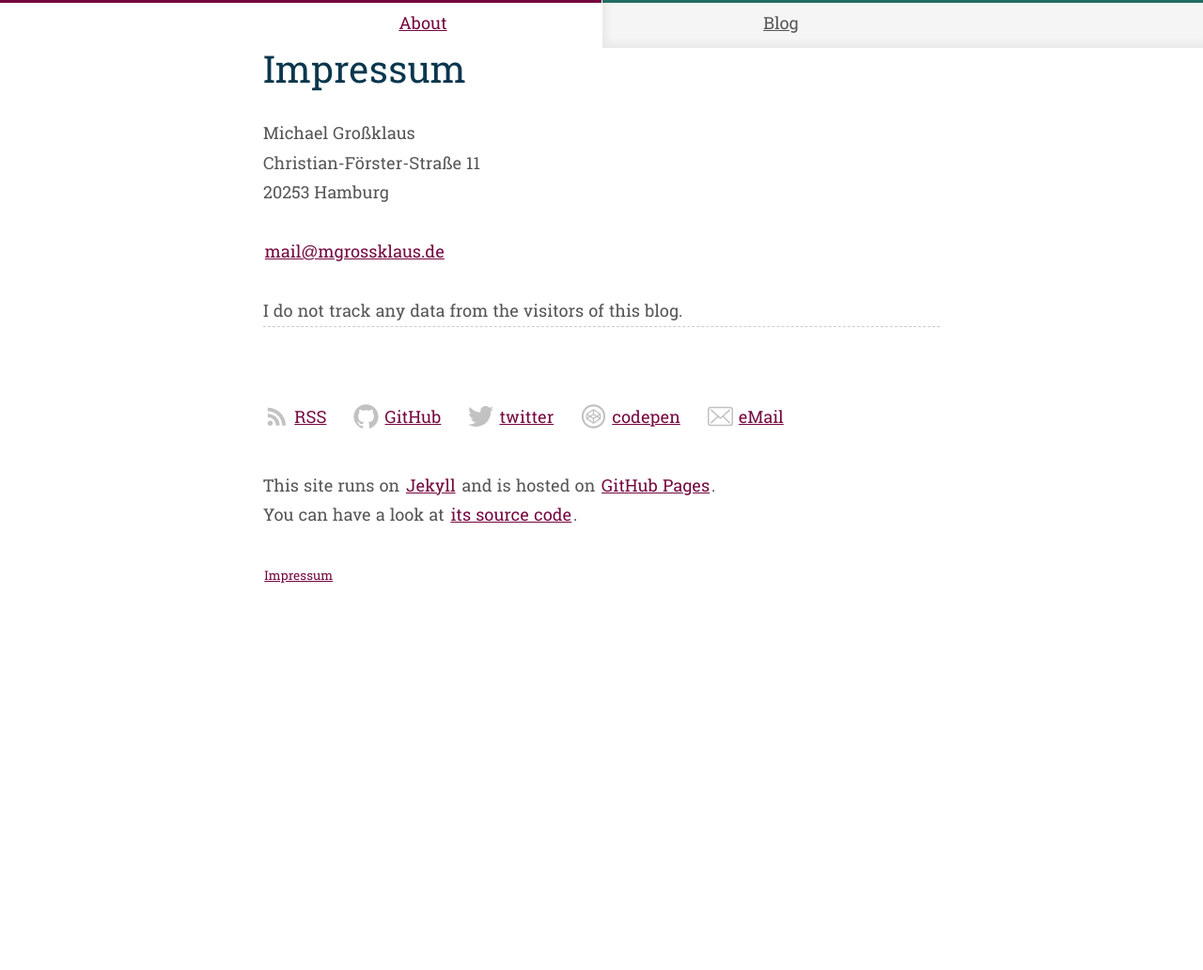
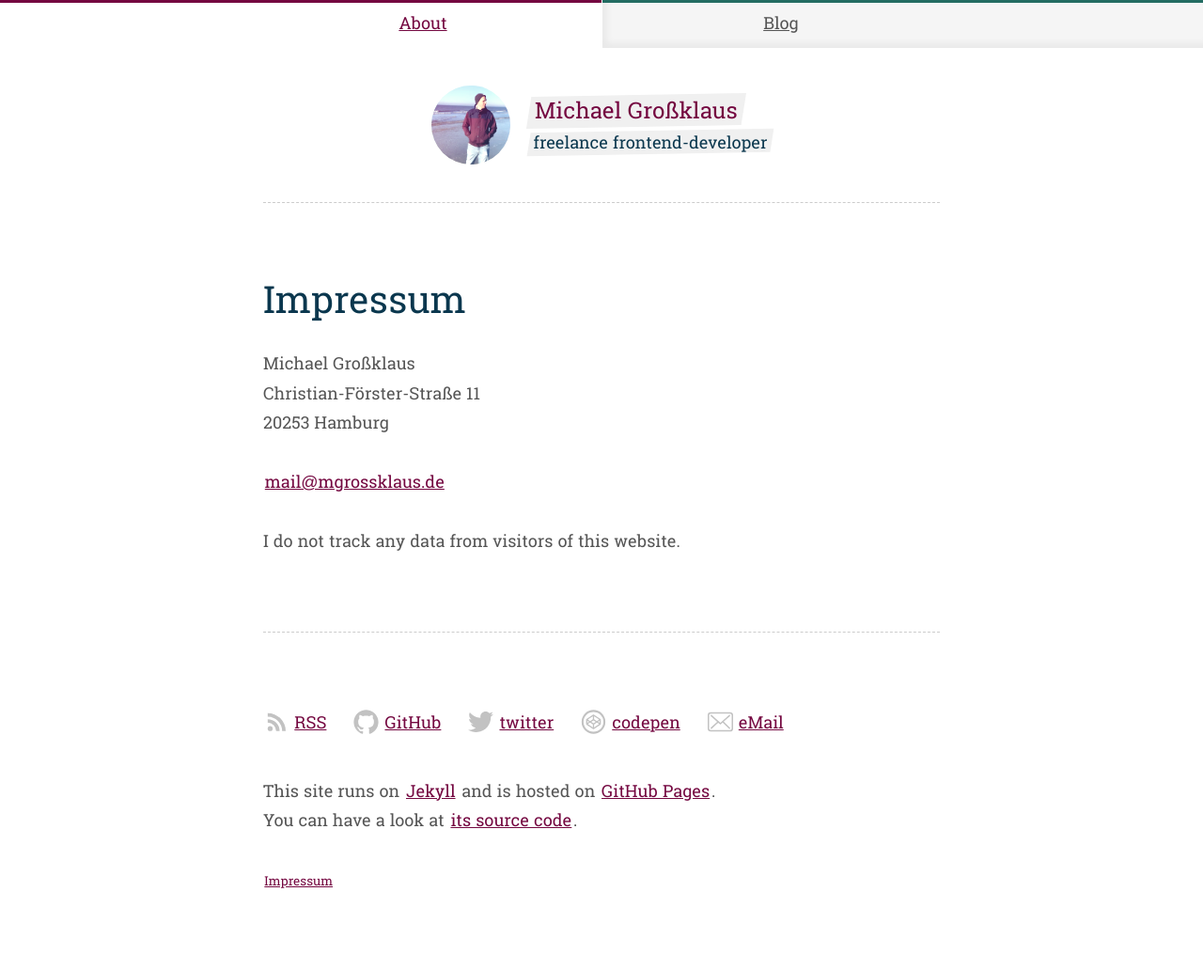
Before and after one commit to mgrsskls/blog, a Jekyll site: the page built from legal-notice.html, in a window 1280 px wide. Shown: the whole page at 94% size. Built offline with Jekyll 4.4.1, drawn with Linux system fonts in a browser that asks for light colours; before the commit the page ends 900 px from its top, so only the background shows below that.

Commit message:
Fix imprint layout

```diff
--- a/_includes/css/header.css
+++ b/_includes/css/header.css
@@ -7,11 +7,11 @@
   padding: calc(var(--headerSpacing) - 2rem) 0 var(--headerSpacing);
 }
 
-.Header--blog {
+.Header--small {
   --headerSpacing: calc(var(--spacing) / 2);
 }
 
-.Header:not(.Header--blog) {
+.Header:not(.Header--small) {
   --headerSpacing: var(--spacing);
 }
 
@@ -82,8 +82,8 @@
   top: 0;
 }
 
-.Header--blog .Header-title,
-.Header--blog .Header-image {
+.Header--small .Header-title,
+.Header--small .Header-image {
   margin-left: var(--headerSpacing-x);
   margin-right: var(--headerSpacing-x);
 }
@@ -105,20 +105,20 @@
     --headerSpacing-x: 0.5rem;
   }
 
-  .Header--blog .Header-title {
+  .Header--small .Header-title {
     align-items: flex-start;
     font-size: 0.75em;
   }
 
-  .Header--blog .Header-image {
+  .Header--small .Header-image {
     --size: 2em;
   }
 
-  .Header:not(.Header--blog) .Header-title {
+  .Header:not(.Header--small) .Header-title {
     align-items: center;
   }
 
-  .Header:not(.Header--blog) .Header-image {
+  .Header:not(.Header--small) .Header-image {
     --size: 4em;
   }
 }
@@ -129,43 +129,43 @@
     --headerSpacing-x: 1rem;
   }
 
-  .Header--blog {
+  .Header--small {
     --fontSize: 2.4;
   }
 
-  .Header:not(.Header--blog) {
+  .Header:not(.Header--small) {
     --fontSize: 4.2;
 
     justify-content: center;
   }
 
-  .Header:not(.Header--blog) .Header-title,
-  .Header:not(.Header--blog) .Header-image {
+  .Header--small .Header-title {
+    align-items: flex-start;
+  }
+
+  .Header--small .Header-image {
+    --size: 3.5em;
+  }
+
+  .Header:not(.Header--small) .Header-title,
+  .Header:not(.Header--small) .Header-image {
     margin-left: var(--headerSpacing-x);
     margin-right: var(--headerSpacing-x);
   }
 
-  .Header--blog .Header-title {
-    align-items: flex-start;
-  }
-
-  .Header:not(.Header--blog) .Header-title {
+  .Header:not(.Header--small) .Header-title {
     align-items: center;
   }
 
-  .Header--blog .Header-titleItem--occupation {
+  .Header--small .Header-titleItem--occupation {
     font-size: 0.75em;
   }
 
-  .Header:not(.Header--blog) .Header-titleItem--occupation {
+  .Header:not(.Header--small) .Header-titleItem--occupation {
     font-size: 0.6em;
   }
 
-  .Header--blog .Header-image {
-    --size: 3.5em;
-  }
-
-  .Header:not(.Header--blog) .Header-image {
+  .Header:not(.Header--small) .Header-image {
     --size: 4.761904762em;
   }
 }
--- a/_includes/header.html
+++ b/_includes/header.html
@@ -1,5 +1,5 @@
-<header class="Header{% if include.current == 'blog' %} Header--blog{% endif %}">
-  {% if include.current == "blog" %}
+<header class="Header{% if include.small %} Header--small{% endif %}">
+  {% if include.small %}
     <div class="Header-title">
   {% else %}
     <h1 class="Header-title">
@@ -10,7 +10,7 @@
     <em class="Header-titleItem Header-titleItem--occupation">
       freelance frontend-developer
     </em>
-  {% if include.current == "blog" %}
+  {% if include.small %}
     </div>
   {% else %}
     </h1>
@@ -19,7 +19,7 @@
     <source srcset="/assets/me{% if include.current == 'blog' %}-blog{% endif %}.webp" type="image/webp" />
     <img
       class="Header-imageElement"
-      src="/assets/me{% if include.current == 'blog' %}-blog{% endif %}.jpg"
+      src="/assets/me{% if include.small %}-blog{% endif %}.jpg"
       alt="Photo of Michael Großklaus"
     />
   </picture>
--- a/_layouts/blog.html
+++ b/_layouts/blog.html
@@ -6,8 +6,8 @@
     {% include nav.html current="blog" %}
 
     <div class="Content Blog">
-      {% include header.html current="blog" %} {{ content }} {% include
-      footer.html %}
+      {% include header.html small=true current="blog" %} {{ content }} {%
+      include footer.html %}
     </div>
   </body>
 </html>
--- /dev/null
+++ b/_layouts/other.html
@@ -0,0 +1,13 @@
+<!DOCTYPE html>
+<html lang="en">
+  {% include head.html %}
+
+  <body>
+    {% include nav.html current="about" %}
+
+    <div class="Content">
+      {% include header.html small=true %} {{ content }} {% include footer.html
+      %}
+    </div>
+  </body>
+</html>
--- a/_layouts/post.html
+++ b/_layouts/post.html
@@ -6,7 +6,7 @@
     {% include nav.html current="blog" %}
 
     <main class="Content Blog">
-      {% include header.html current="blog" %}
+      {% include header.html small=true current="blog" %}
 
       <article class="Post Section">
         <div class="Post-heading">
--- a/legal-notice.html
+++ b/legal-notice.html
@@ -1,10 +1,10 @@
 ---
-layout: default
+layout: other
 title: Impressum
 permalink: /impressum/
 ---
 
-<main class="Copy">
+<main class="Copy Section">
   <h1>Impressum</h1>
   <address>
     <p>
@@ -20,5 +20,5 @@
     </p>
   </address>
 
-  <p>I do not track any data from the visitors of this blog.</p>
+  <p>I do not track any data from visitors of this website.</p>
 </main>
```
